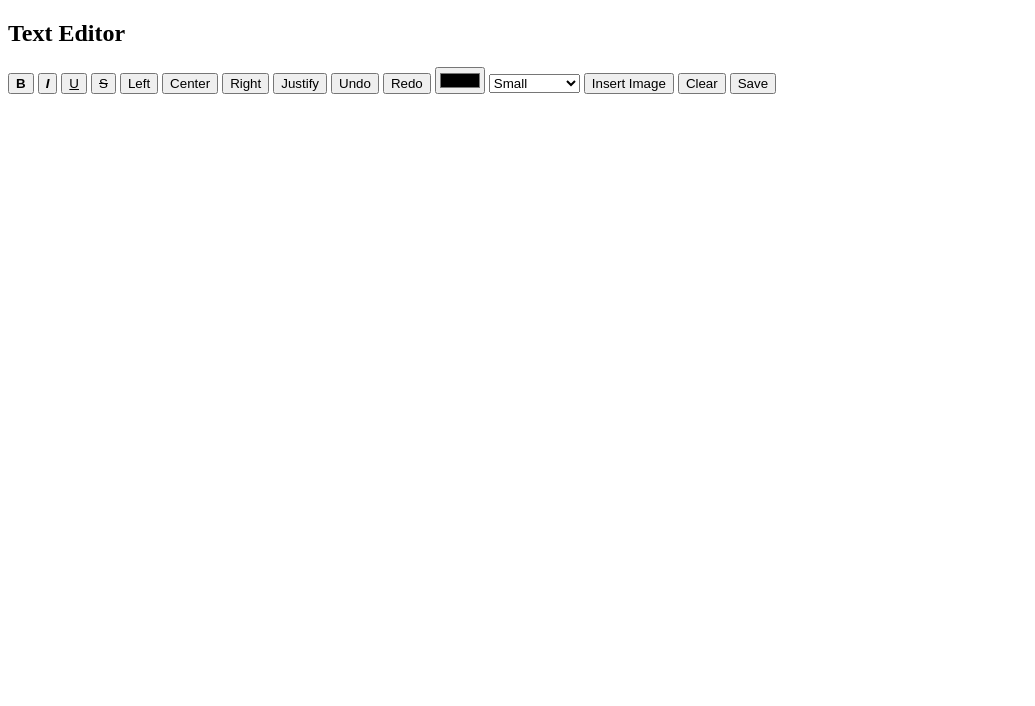
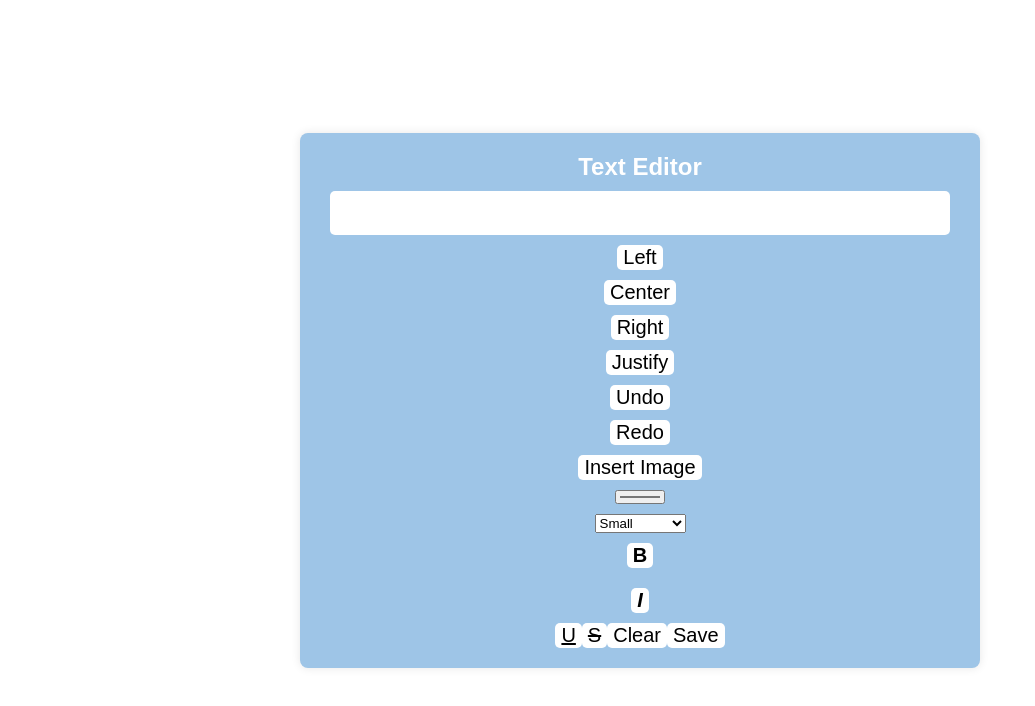
Before and after one commit to jerrymathew24/Text-Editor, a plain HTML site: page index.html in a window 1280 px wide. Shown: the whole page, without its empty margins (0-1035 px from the left). Drawn offline with Linux system fonts and the light colour scheme.

Commit message:
styles added

```diff
--- a/index.html
+++ b/index.html
@@ -4,21 +4,22 @@
     <meta charset="UTF-8">
     <meta name="viewport" content="width=device-width, initial-scale=1.0">
     <title>Text-Editor</title>
+    <link rel="stylesheet" href="styles.css">
 </head>
 <body>
     <div class="editor-container">
         <h2>Text Editor</h2>
+        <div class="content" contenteditable="true"></div>
         <div class="toolbar">
-            <button><b>B<b></b></button>
-            <button><i>I<i></b></button>
-            <button><u>U<b></u></button>
-            <button><s>S<b></s></button>
             <button>Left</button>
             <button>Center</button>
             <button>Right</button>
             <button>Justify</button>
             <button>Undo</button>
             <button>Redo</button>
+
+            <button>Insert Image</button>
+
             <input type="color" title="Text Color">
             <select>
                 <option value="1">Small</option>
@@ -28,11 +29,13 @@
                 <option value="5">Extra Large</option>
                 <option value="6">Huge</option>
             </select>
-            <button>Insert Image</button>
-            <button>Clear</button>
+            <button><b>B<b></b></button>
+            <button><i>I<i></b></button>
+            <button><u>U<b></u></button>
+            <button><s>S<b></s></button>
+                <button>Clear</button>
             <button>Save</button>
         </div>
-        <div contenteditable="true"></div>
     </div>
 </body>
 </html>
--- /dev/null
+++ b/styles.css
@@ -0,0 +1,62 @@
+body{
+    margin: 0px;
+    font-family: Arial, Helvetica, sans-serif;
+    background-color: white;
+    display: flex;
+    justify-content: center;
+    align-items: center;
+    height: 100vh;
+}
+
+.editor-container {
+    width: 80vh;
+    height: auto;
+    background: rgb(158, 197, 231);
+    padding: 20px;
+    border-radius: 8px;
+    box-shadow: 0px 0px 10px rgba(0, 0, 0, 0.1);
+}
+
+h2{
+    text-align: center;
+    margin: auto;
+    color: white;
+}
+
+.toolbar {
+        display: flex;
+        flex-direction: column;
+        justify-content: space-between;
+        align-items: center;
+        gap: 10px;
+}
+.toolbar button,
+.toolbar input,
+.toolbar select {
+    flex-shrink: 1;
+        flex: 1 1 calc(25% - 10px);
+        min-width: 10px;
+    }
+
+
+button{
+    border: none;
+    background: white;
+    border-radius: 5px;
+    cursor: pointer;
+    font-size: 20px;
+    float: left;
+}
+button:hover {
+    background: rgb(158, 197, 231);
+    transition: all 0.3s ease;
+    color: white;
+}
+.content{
+    margin: 10px;
+    background: white;
+    border-radius: 5px;
+    padding: 10px;
+    min-height: 3vh;
+    overflow: auto;
+}
```
